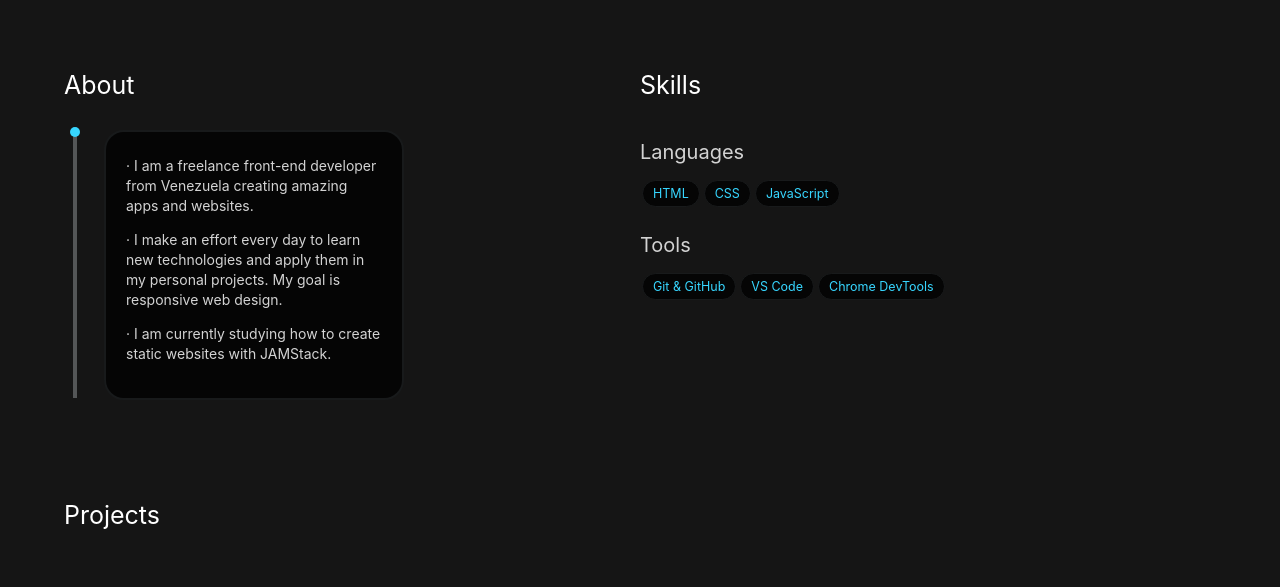
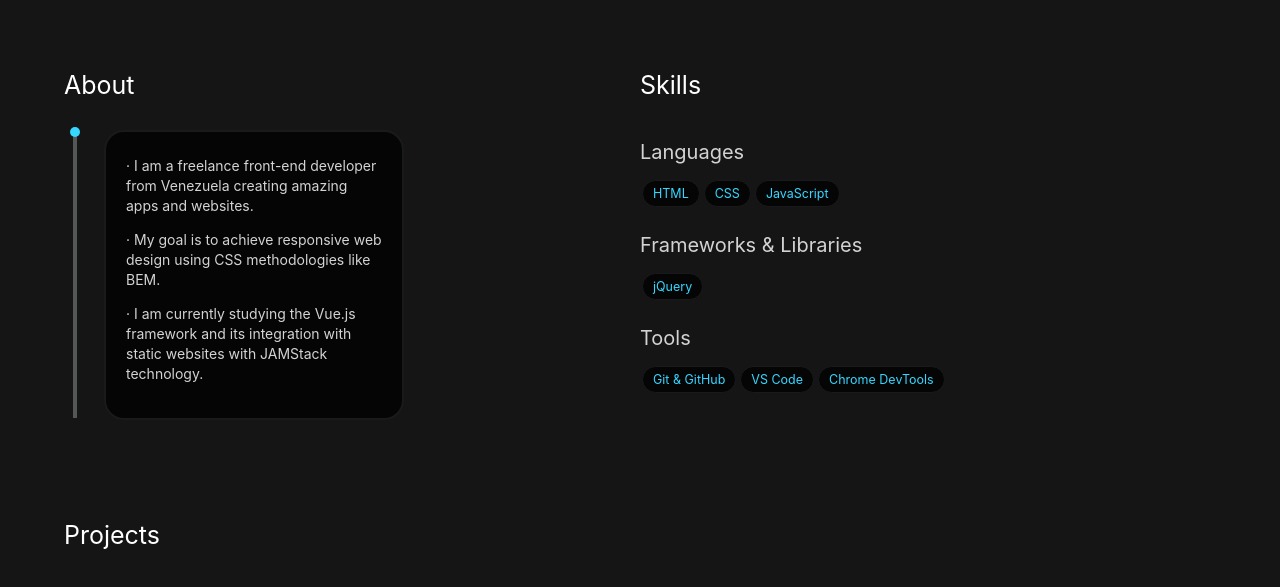
Before and after one commit to yulianDeveloper/personal-website-v1, a plain HTML site: page index.html in a window 1280 px wide. Shown: the part 780-1367 px from the top of the page. Drawn offline with Linux system fonts and the light colour scheme.

Commit message:
update commit

```diff
--- a/css/style.css
+++ b/css/style.css
@@ -20,8 +20,8 @@
 }
 
 ::selection{
-    color:#fff;
-    background: #37D6FF;
+    color: #a2facf;
+    background: #545657;
 }
 
 .container{
--- a/index.html
+++ b/index.html
@@ -33,7 +33,7 @@
                             <ul class="masthead-items">
                                 <a href="https://twitter.com/yulianDeveloper/" target="_blank" class="masthead__link">Twitter</a>
 
-                                <a href="#" target="" class="masthead__link masthead__link--margin">Linkedin</a>
+                                <a href="https://linkedin.com/in/yulian-brito-b90657211" target="_blank" class="masthead__link masthead__link--margin">Linkedin</a>
 
                                 <a href="https://github.com/yulianDeveloper/" target="_blank" class="masthead__link masthead__link--margin">GitHub</a>
                             </ul>
@@ -62,11 +62,11 @@
                                 </div>
 
                                 <div class="timeline-card-content timeline-card-content--p">
-                                    <p>&middot; I make an effort every day to learn new technologies and apply them in my personal projects. My goal is responsive web design.</p>
+                                    <p>&middot; My goal is to achieve responsive web design using CSS methodologies like BEM.</p>
                                 </div>
 
                                 <div class="timeline-card-content timeline-card-content--p">
-                                    <p>&middot; I am currently studying how to create static websites with JAMStack.</p>
+                                    <p>&middot; I am currently studying the Vue.js framework and its integration with static websites with JAMStack technology.</p>
                                 </div>
                             </div>
                         </div>
@@ -86,6 +86,12 @@
                                 <div class="skill">HTML</div>
                                 <div class="skill">CSS</div>
                                 <div class="skill">JavaScript</div>
+                            </div>
+                            <div class="skills-title skills-title--tech">
+                                <h3 class="title__h3">Frameworks & Libraries</h3>
+                            </div>
+                            <div class="skills-content">
+                                <div class="skill">jQuery</div>
                             </div>
                             <div class="skills-title skills-title--tech">
                                 <h3 class="title__h3">Tools</h3>
@@ -241,7 +247,7 @@
                 <ul class="masthead-items">
                     <a href="https://twitter.com/yulianDeveloper/" target="_blank" class="masthead__link">Twitter</a>
 
-                    <a href="#" target="" class="masthead__link masthead__link--margin">Linkedin</a>
+                    <a href="https://linkedin.com/in/yulian-brito-b90657211" target="_blank" class="masthead__link masthead__link--margin">Linkedin</a>
 
                     <a href="https://github.com/yulianDeveloper/" target="_blank" class="masthead__link masthead__link--margin">GitHub</a>
                 </ul>
```
